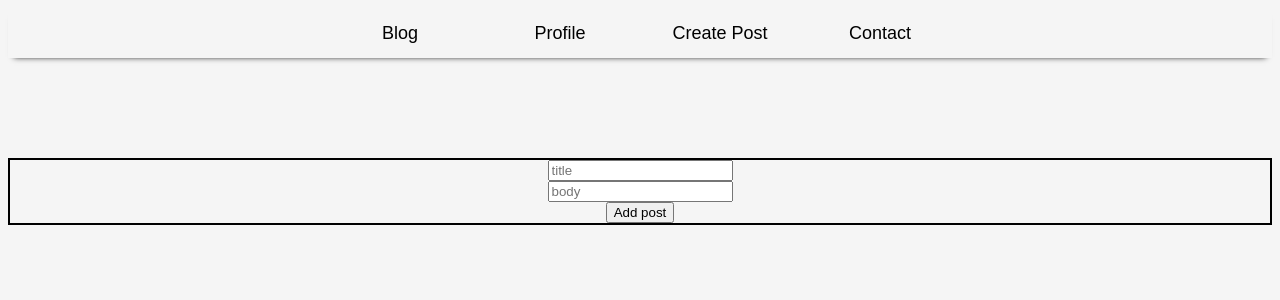
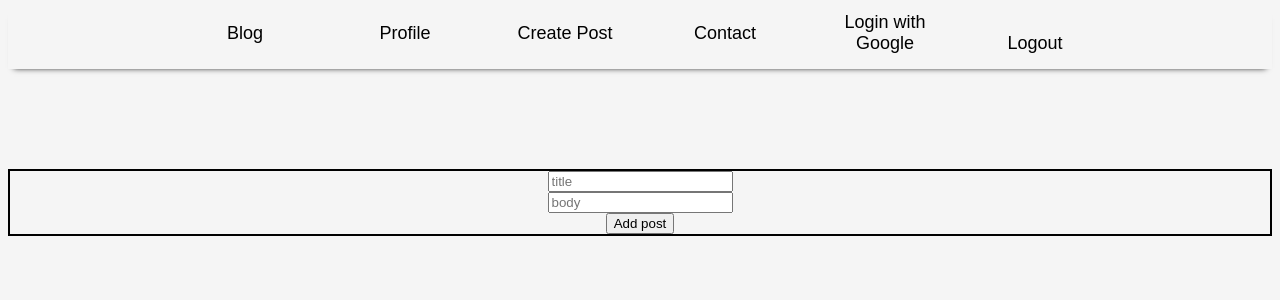
Before and after one commit to phoevo/eblog, a React (Vite) app: page /createPost in a window 1280 px wide. Shown: the top 300 px of the page. Built offline with nearby package versions, Linux system fonts and the light colour scheme; no server answers.

Commit message:
made progress with authentication, using google to login, admin rights for post creation and deletion.

```diff
--- a/src/App.jsx
+++ b/src/App.jsx
@@ -1,17 +1,21 @@
 import { BrowserRouter, Routes, Route} from "react-router-dom"
-import Posts from "./pages/Posts"
 import LoginRegister from "./pages/LoginRegister"
 import MainPage from "./pages/MainPage"
 import PostForm from "./components/PostForm"
 import "./App.css"
+import { useState } from "react"
 
 export default function App(){
+
+  const[posts, setPosts] = useState([]);
+
+  const [loggedin, setLoggedIn] = useState(false)
+
   return <BrowserRouter>
     <Routes>
-      <Route element = {<MainPage/>} path ="/main"/>
-      <Route element = {<Posts/>} path ="/posts" />
-      <Route element = {<PostForm/>} path ="/createPost" />
-      <Route element = {<LoginRegister/>} path = "/login"/>
+      <Route element = {<MainPage posts={posts} setPosts={setPosts}/> }  path ="/"/>
+      <Route element = {<PostForm posts={posts} setPosts={setPosts}/>} path ="/createPost" />
+      <Route element = {<LoginRegister loggedin={loggedin} setLoggedIn={setLoggedIn}/>} path = "/login"/>
     </Routes>
   </BrowserRouter>
 
--- a/src/appwrite/config.js
+++ b/src/appwrite/config.js
@@ -1,4 +1,4 @@
-import { Client, Databases } from 'appwrite';
+import { Client, Databases, Account } from 'appwrite';
 
 const client = new Client();
 client
@@ -6,5 +6,6 @@ client
 .setProject(import.meta.env.VITE_PROJECT_ID);
 
 const databases = new Databases(client)
+const account = new Account(client)
 
-export {client, databases}
+export {client, databases, account}
--- a/src/components/Navbar.jsx
+++ b/src/components/Navbar.jsx
@@ -1,4 +1,5 @@
 //import React from 'react'
+import LoginRegister from "../pages/LoginRegister";
 import "../styles/Navbar.css";
 import { useNavigate } from 'react-router-dom';
 function Navbar() {
@@ -10,10 +11,11 @@ function Navbar() {
     <section className="navbar-section">
       <div className="navbar-div">
 
-        <button onClick={() => navigate("/main")}>Blog</button>
+        <button onClick={() => navigate("/")}>Blog</button>
         <button>Profile</button>
         <button onClick={() => navigate("/createPost")}>Create Post</button>
         <button>Contact</button>
+        <LoginRegister />
 
       </div>
 
--- a/src/pages/LoginRegister.jsx
+++ b/src/pages/LoginRegister.jsx
@@ -1,10 +1,44 @@
+import { account } from "../appwrite/config";
+import App from "../App";
 
-function LoginRegister() {
+function LoginRegister({loggedin, setLoggedIn}) {
+  // Hardcoded URLs for testing
+  const REDIRECT_URL = "http://localhost:5173/";
+  const FAILURE_URL = "http://localhost:5173/fail";
+
+  // Handles Google OAuth login
+  async function handleLogin() {
+    try {
+      await account.createOAuth2Session('google', REDIRECT_URL, FAILURE_URL);
+      alert("Logged in successfully")
+
+
+    } catch (error) {
+      console.error("Error during login:", error);
+      alert("Login failed. Please check your connection or try again.");
+    }
+  }
+
+  // Handles user logout
+  async function signOut() {
+    try {
+      await account.deleteSession("current");
+      alert("You have been logged out successfully.")
+
+
+    } catch (error) {
+      console.error("Error during logout:", error);
+      alert("Logout failed. Please try again.");
+    }
+  }
+
+
   return (
     <div>
-      Login
+      <button onClick={handleLogin}>Login with Google</button>
+      <button onClick={signOut}>Logout</button>
     </div>
-  )
+  );
 }
 
-export default LoginRegister
+export default LoginRegister;
--- a/src/pages/MainPage.jsx
+++ b/src/pages/MainPage.jsx
@@ -2,14 +2,25 @@
 import Navbar from "../components/Navbar"
 import Posts from "./Posts"
 import "../styles/MainPage.css"
+import PropTypes from "prop-types"
 
-function MainPage() {
+
+function MainPage({posts, setPosts}) {
+
+
+
+
   return (
     <section className="mainpage">
       <Navbar />
-      <Posts />
+      <Posts posts={posts} setPosts={setPosts}  />
     </section>
   )
 }
 
+MainPage.propTypes = {
+  posts: PropTypes.array.isRequired,
+  setPosts: PropTypes.func.isRequired,
+};
+
 export default MainPage
--- a/src/pages/Posts.jsx
+++ b/src/pages/Posts.jsx
@@ -1,14 +1,13 @@
-import { useEffect, useState } from "react";
+import { useEffect} from "react";
 import db from "../appwrite/databases";
-//import PostForm from "../components/PostForm";
 import { Query } from "appwrite";
 import Post from "../components/Post";
 import "../styles/Post.css"
+import PropTypes from "prop-types";
 
 
-export default function Posts() {
+export default function Posts({posts, setPosts}) {
 
-  const[posts, setPosts] = useState([]);
 
   useEffect(() => {
     init()
@@ -21,7 +20,7 @@ export default function Posts() {
 
     setPosts(response.documents)
   }
-//<PostForm setPosts={setPosts} />
+
   return (
     <div className="posts-div">
       {posts.map(post => (
@@ -36,3 +35,14 @@ export default function Posts() {
 
   )
 }
+
+Posts.propTypes = {
+  posts: PropTypes.arrayOf(
+    PropTypes.shape({
+      $id: PropTypes.string.isRequired,
+      title: PropTypes.string.isRequired,
+      body: PropTypes.string.isRequired,
+    })
+  ).isRequired,
+  setPosts: PropTypes.func.isRequired,
+};
```
Also changed, not shown: src/components/PostForm.jsx (+9 -2 lines).
